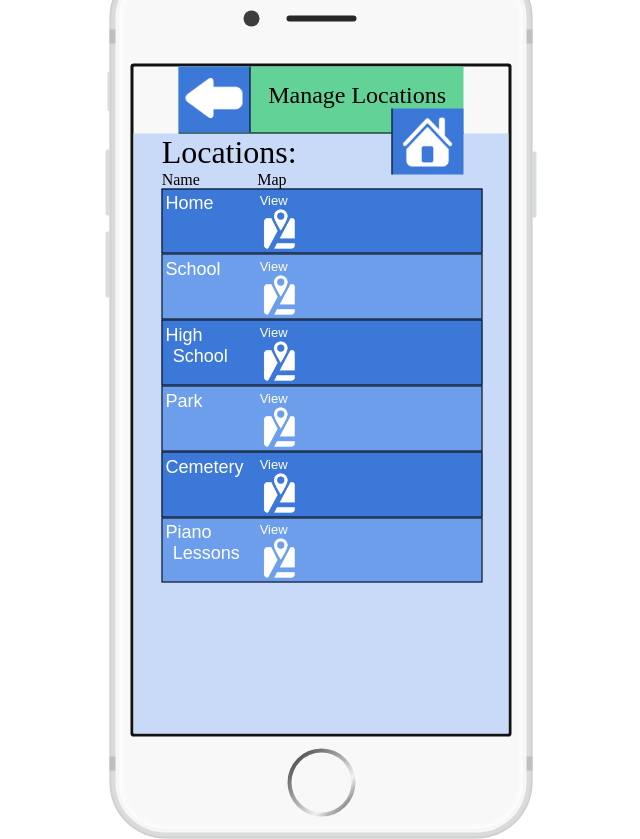
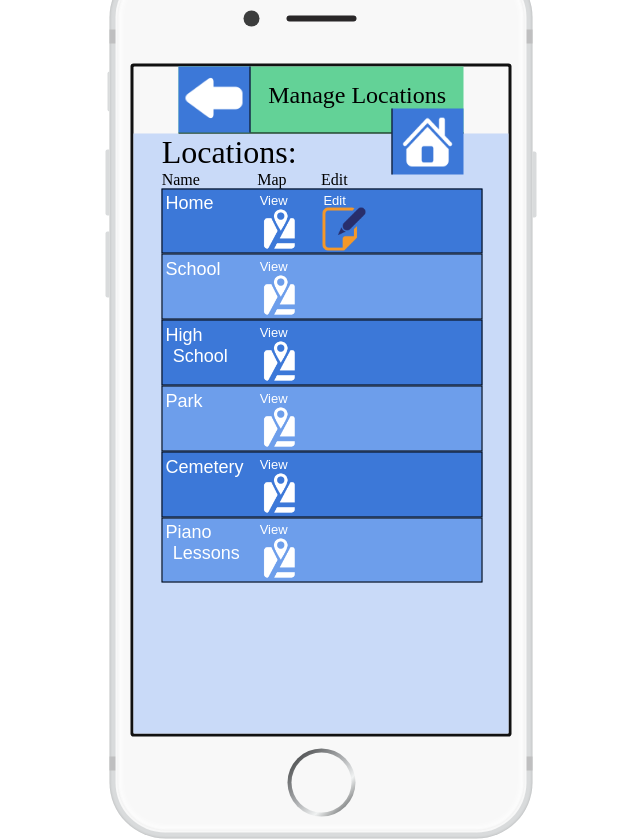
Before and after one commit to lwthatcher/CS-256, a website: page pages/locations.html in a window 1280 px wide. Shown: the whole page, without its empty margins (319-959 px from the left). Drawn offline with Linux system fonts and the light colour scheme.

Commit message:
adding edit icon to locations table

```diff
--- a/css/style.css
+++ b/css/style.css
@@ -187,6 +187,15 @@
     cursor: pointer;
 }
 
+.loc_edit {
+    font-size: small;
+    float: left;
+    width: 15%;
+    text-align: left;
+    cursor: pointer;
+    padding-left: 5%;
+}
+
 .alt {
     background: rgb(109, 158, 235);
 }
@@ -217,3 +226,7 @@
 .table-header-row:nth-child(2) {
     width: 15%;
 }
+
+.table-header-row:nth-child(2) {
+    width: 20%;
+}
--- a/pages/locations.html
+++ b/pages/locations.html
@@ -31,10 +31,12 @@
         <div class="table-header">
           <div class="table-header-row">Name</div>
           <div class="table-header-row">Map</div>
+          <div class="table-header-row">Edit</div>
         </div>
         <div class="location">
           <div class="loc_name">Home</div>
           <div  class="loc_map" onclick="window.location='location.home.html';">View<img src="../images/map_icon_02.png" width="90%" height="90%"/></div>
+          <div  class="loc_edit" onclick="window.location='location.home.html';">Edit<img src="../images/edit_02.png" width="90%" height="90%"/></div>
         </div>
         <div class="location alt">
           <div class="loc_name">School</div>
```
Also changed, not shown: images/edit_02.png (added).
